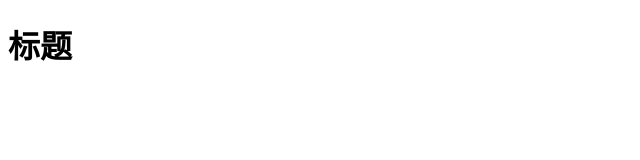
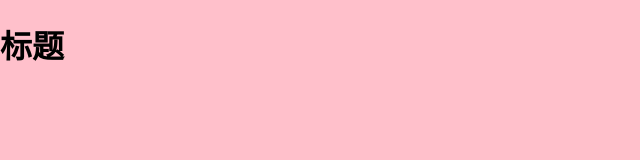
Before and after one commit to zhwblc/project_1, a plain HTML site: page index.html in a window 1280 px wide. Shown: the whole page, without its empty margins (0-640 px from the left). Drawn offline with Linux system fonts and the light colour scheme.

Commit message:
跳过add提交

```diff
--- a/index.css
+++ b/index.css
@@ -0,0 +1,6 @@
+html,
+body {
+    margin: 0;
+    padding: 0;
+    background-color: pink;
+}
--- a/index.html
+++ b/index.html
@@ -6,6 +6,7 @@
     <meta http-equiv="X-UA-Compatible" content="IE=edge">
     <meta name="viewport" content="width=device-width, initial-scale=1.0">
     <title>Document</title>
+    <link rel="stylesheet" href="index.css">
 </head>
 
 <body>
```
